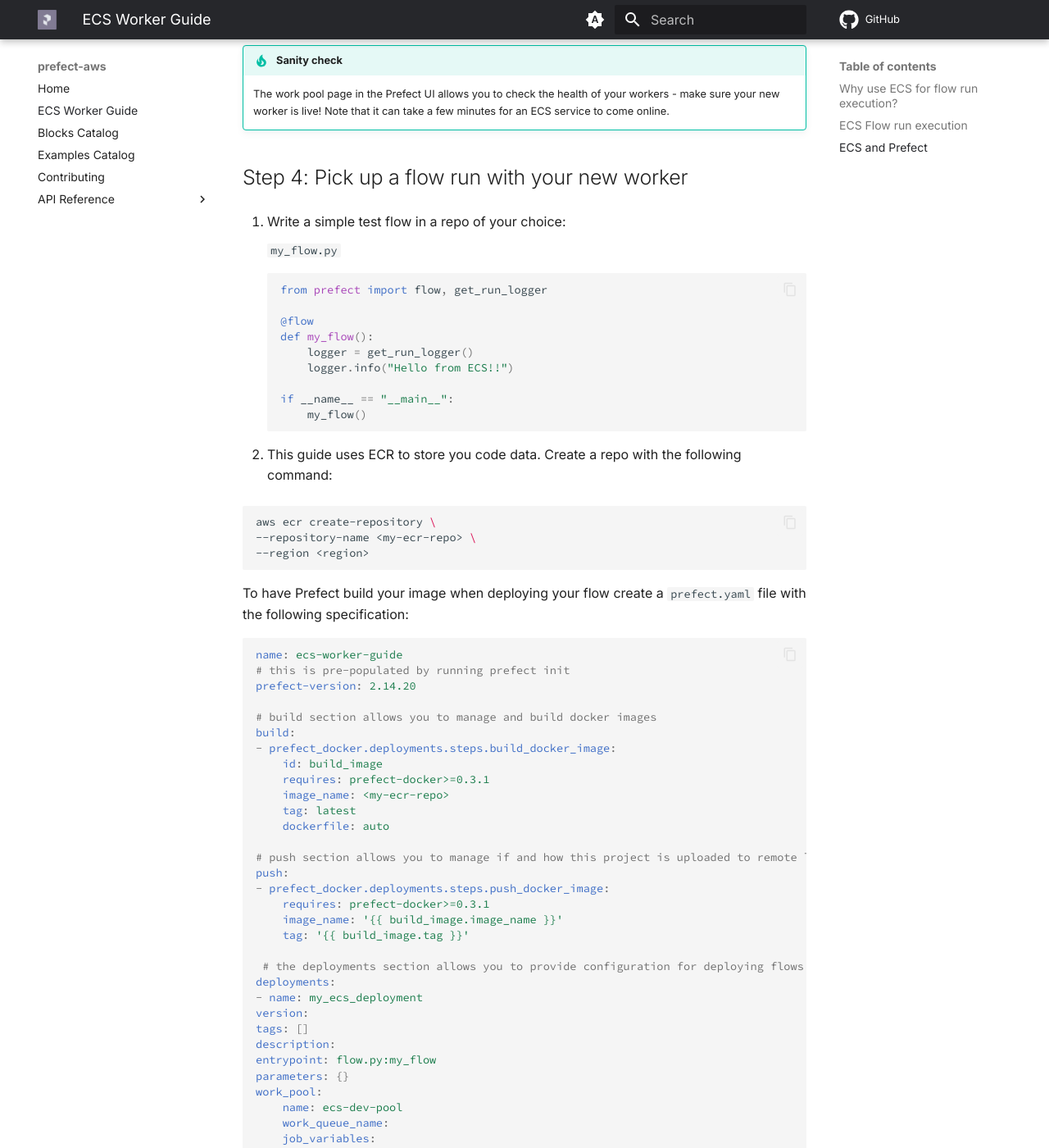
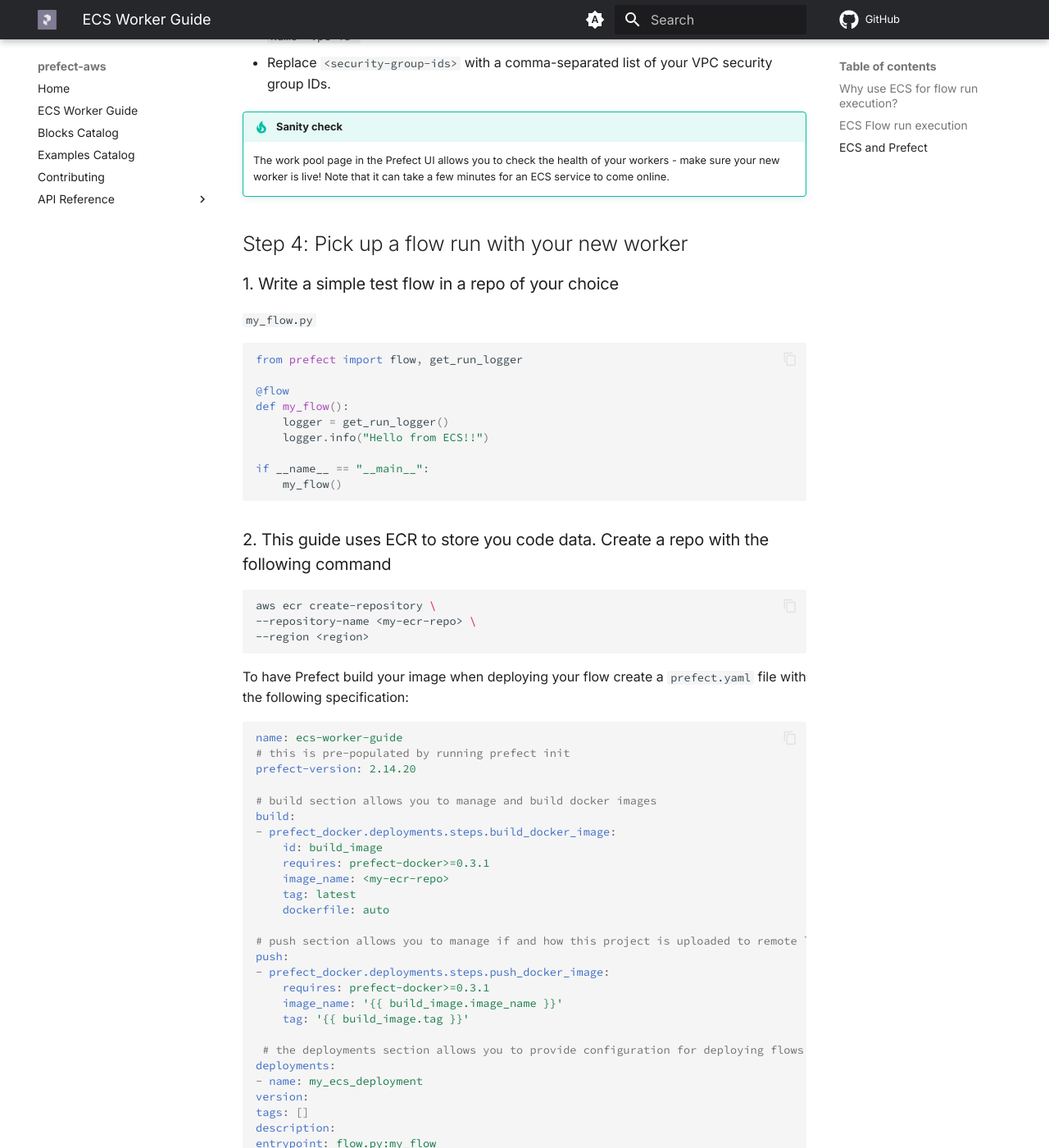
Before and after one commit to PrefectHQ/prefect-aws, an MkDocs documentation site: the page built from docs/ecs_guide.md, in a window 1280 px wide and 1400 px high, scrolled down 7271 px. Shown: the whole window at 82% size. Built offline with MkDocs 1.6.1 and Material for MkDocs 9.7.7, drawn with Linux system fonts in a browser that asks for light colours; comment, search, counter and statistics services are not loaded; some of the changed text lies outside the part shown.

Commit message:
missed formatting

````diff
--- a/docs/ecs_guide.md
+++ b/docs/ecs_guide.md
@@ -155,9 +155,11 @@
     --assume-role-policy-document file://ecs-trust-policy.json
 ```
 
- !!! tip
+!!! tip
     Depending on the requirements of your task, it is advised to create a [second role for your tasks](https://docs.aws.amazon.com/AmazonECS/latest/developerguide/task-iam-roles.html). This will contain permissions required while running the task. For example if, your workflow loaded data into an S3 bucket, you would need  Because our sample flow doesn't interact with AWS, you don't have to.
+
 ### 3. Attach the policy to the role
+
 For this guide the ECS worker will require the permissions to pull images from ECR and publish logs to CloudWatch. Amazon has a managed policy named `AmazonECSTaskExecutionRolePolicy` that grants the permissions necessary for ECS tasks. [See here](https://docs.aws.amazon.com/AmazonECS/latest/developerguide/task_execution_IAM_role.html) for other common execution role permissions. Attach this policy to your task execution role:
 
 ```bash
@@ -169,9 +171,9 @@
 
 Remember to replace the `--role-name` and `--policy-arn` with the actual role name and policy Amazon Resource Name (ARN) you want to use.
 
-### Step 3: Creating ECS worker service
+## Step 3: Creating ECS worker service
 
-1. **Launch an ECS Service to host the worker**
+### 1. Launch an ECS Service to host the worker
 
 Next, create an ECS task definition that specifies the Docker image for the Prefect worker, the resources it requires, and the command it should run. In this example, the command to start the worker is `prefect worker start --pool my-ecs-pool`.
 
@@ -227,7 +229,7 @@
 !!! tip
     To avoid hardcoding your API key into the task definition JSON see [how to add sensitive data using AWS secrets manager to the container definition](https://docs.aws.amazon.com/AmazonECS/latest/developerguide/specifying-sensitive-data-tutorial.html#specifying-sensitive-data-tutorial-create-taskdef).
 
-2. **Register the task definition:**
+### 2. Register the task definition
 
 Before creating a service, you first need to register a task definition. You can do that using the `register-task-definition` command in the AWS CLI. Here is an example:
 
@@ -237,7 +239,7 @@
 
 Replace `task-definition.json` with the name of your JSON file.
 
-3. **Create an ECS service to host your worker:**
+### 3. Create an ECS service to host your worker
 
 Finally, create a service that will manage your Prefect worker:
 
@@ -264,23 +266,23 @@
 
 ## Step 4: Pick up a flow run with your new worker
 
-1. Write a simple test flow in a repo of your choice:
+### 1. Write a simple test flow in a repo of your choice
 
-    `my_flow.py`
+`my_flow.py`
 
-    ```python
-    from prefect import flow, get_run_logger
+```python
+from prefect import flow, get_run_logger
 
-    @flow
-    def my_flow():
-        logger = get_run_logger()
-        logger.info("Hello from ECS!!")
+@flow
+def my_flow():
+    logger = get_run_logger()
+    logger.info("Hello from ECS!!")
 
-    if __name__ == "__main__":
-        my_flow()
-    ```
+if __name__ == "__main__":
+    my_flow()
+```
 
-2. This guide uses ECR to store you code data. Create a repo with the following command:
+### 2. This guide uses ECR to store you code data. Create a repo with the following command
 
 ```bash
 aws ecr create-repository \
@@ -331,13 +333,13 @@
 
 ```
 
-2. [Deploy](https://docs.prefect.io/tutorial/deployments/#create-a-deployment) the flow to the server, specifying the ECS work pool when prompted.
+### 2. [Deploy](https://docs.prefect.io/tutorial/deployments/#create-a-deployment) the flow to the server, specifying the ECS work pool when prompted
 
 ```bash
 prefect deploy my_flow.py:my_ecs_deployment
 ```
 
-3. Find the deployment in the UI and click the **Quick Run** button!
+### 3. Find the deployment in the UI and click the **Quick Run** button!
 
 ## Optional Next Steps
 
````
